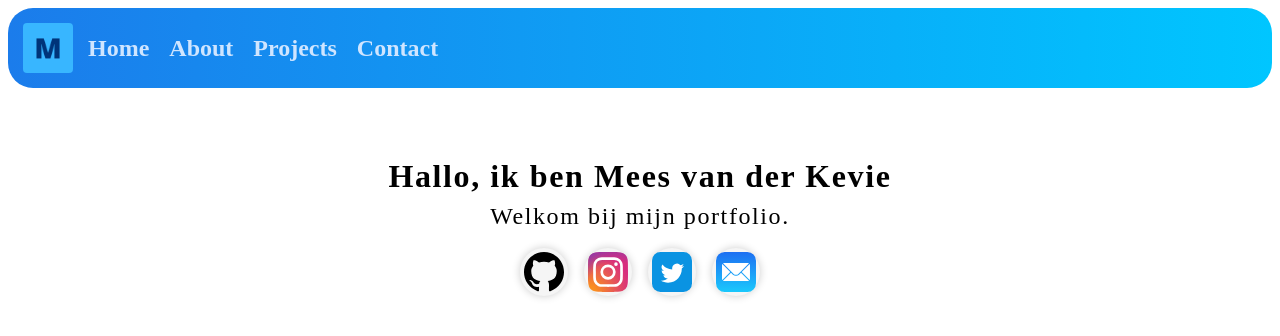
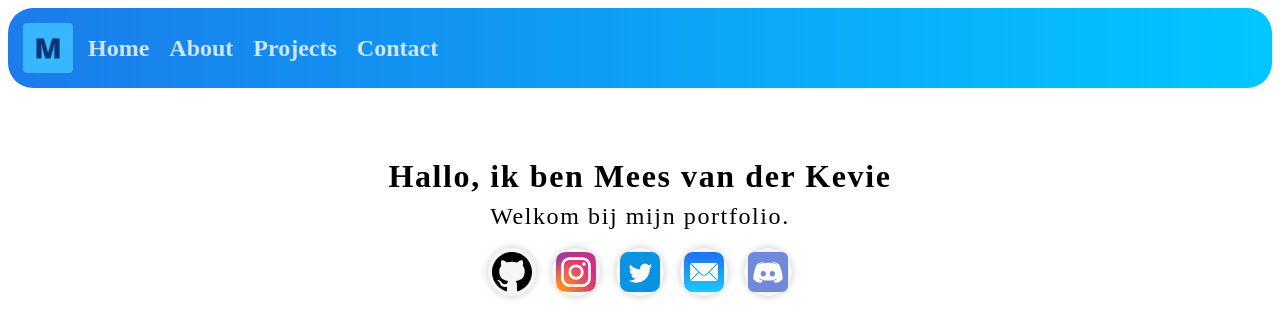
Before and after one commit to meesvanderkevie/Portfolio, a Vue app: page / in a window 1280 px wide. Shown: the top 336 px of the page. Built offline with nearby package versions, Linux system fonts and the light colour scheme.

Commit message:
Changes added to header and added discord to the socialbar

```diff
--- a/src/components/SocialBar.vue
+++ b/src/components/SocialBar.vue
@@ -1,5 +1,27 @@
-<script>
+<script scoped>
+export default {
+    name: 'SocialBar',
+    data() {
+        return {
+            discordUsername: 'itzjustmees'
+        }
+    },
+    methods: {
+        CopyUsername() {
+            navigator.clipboard.writeText(this.discordUsername)
+                .then(() => {
+                    alert('Copied username to clipboard');
+                })
+                .catch(err => {
+                    console.error('Failed to copy username: ', err);
+                });
 
+            window.open('https://discord.com/channels/@me', '_blank');
+        }
+
+
+    }
+}
 </script>
 
 <template>
@@ -19,6 +41,9 @@
         <a href="mailto:mvanderkevie30@gmail.com">
             <img src="../assets/images/mail.svg" alt="mail" />
         </a>
+        <button @click="CopyUsername()" id="discordUsername">
+            <img src="../assets/images/discord.svg" alt="discord" />
+        </button>
 
 
     </li>
@@ -46,4 +71,16 @@
         width: 2.5rem;
         height: 2.5rem;
     }
+
+    button {
+        display: flex;
+        justify-content: center;
+        align-items: center;
+        width: 3rem;
+        height: 3rem;
+        border-radius: 50%;
+        background-color: #f5f5f5;
+        box-shadow: 0 0 0.5rem rgba(0, 0, 0, 0.2);
+        border: none;
+    }
 </style>
```
Also changed, not shown: src/assets/images/discord.svg (added).
